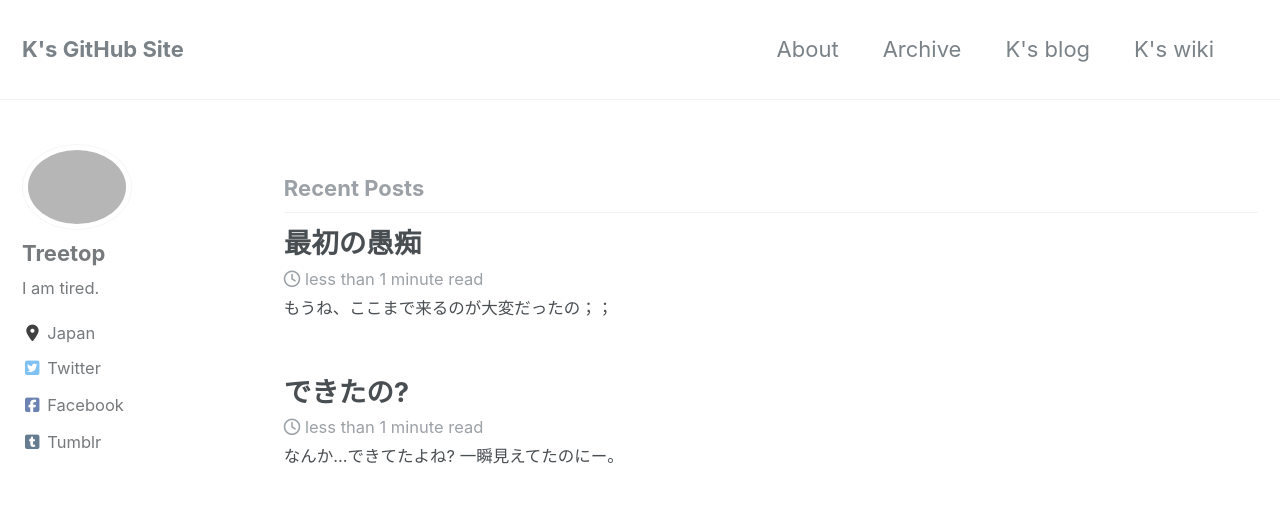
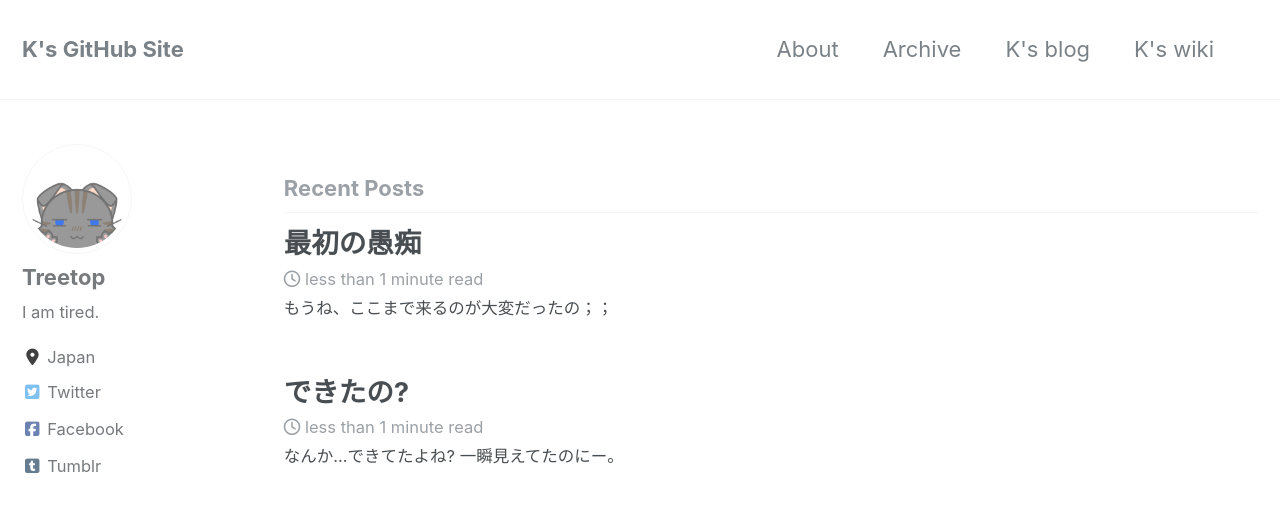
Before and after one commit to laureltreetop/laureltreetop.github.io, a Jekyll site: the page built from index.html, in a window 1280 px wide and 900 px high. Shown: the top 512 px of the window. Built offline with Jekyll 4.4.1, drawn with Linux system fonts in a browser that asks for light colours; nearby versions of some CDN libraries; the list of posts is cut into pages by our own code.

Commit message:
Update _config.yml

```diff
--- a/_config.yml
+++ b/_config.yml
@@ -77,7 +77,7 @@ analytics:
 # Site Author
 author:
   name             : "Treetop"
-  avatar           : "/img/treetop-avatar.png"
+  avatar           : "/img/avatar-treetop.png"
   bio              : "I am tired."
   location         : "Japan"
   email            :
```
